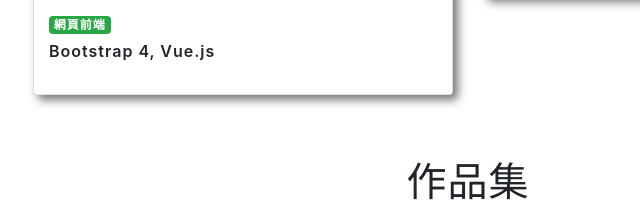
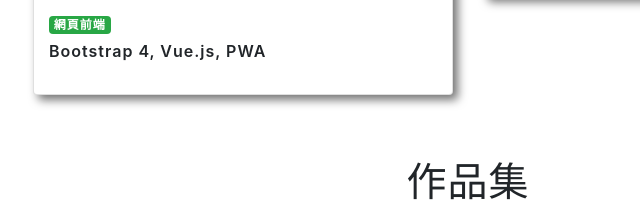
Before and after one commit to darkfanxing/my-resume, a plain HTML site: page index.html in a window 1280 px wide. Shown: the part 604-813 px from the top of the page, 172-812 px from the left. Drawn offline with nearby package versions, Linux system fonts and the light colour scheme.

Commit message:
Add skill-PWA

```diff
--- a/index.html
+++ b/index.html
@@ -71,7 +71,7 @@
                             </div>
                             <div>
                                 <span class="badge badge-success">網頁前端</span>
-                                <p>Bootstrap 4, Vue.js</p>
+                                <p>Bootstrap 4, Vue.js, PWA</p>
                             </div>
                         </div>
                     </div>
```
